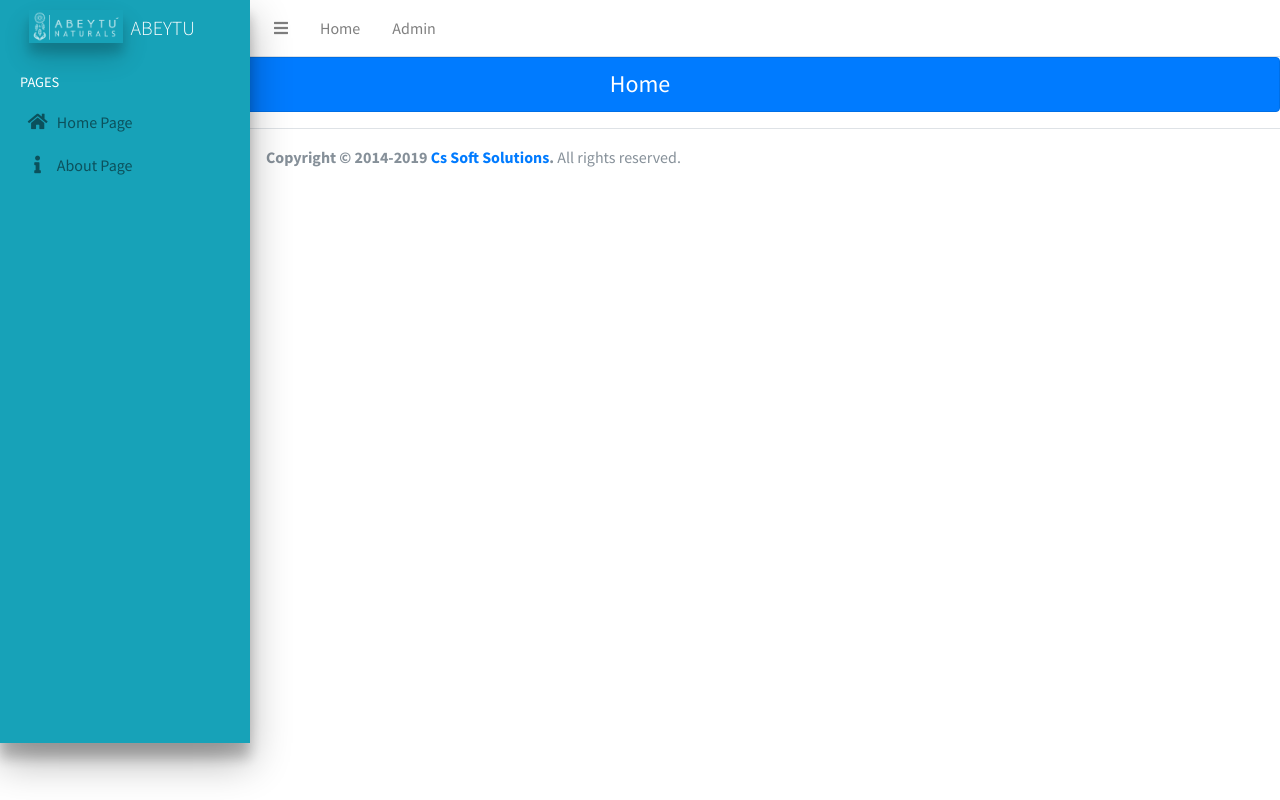
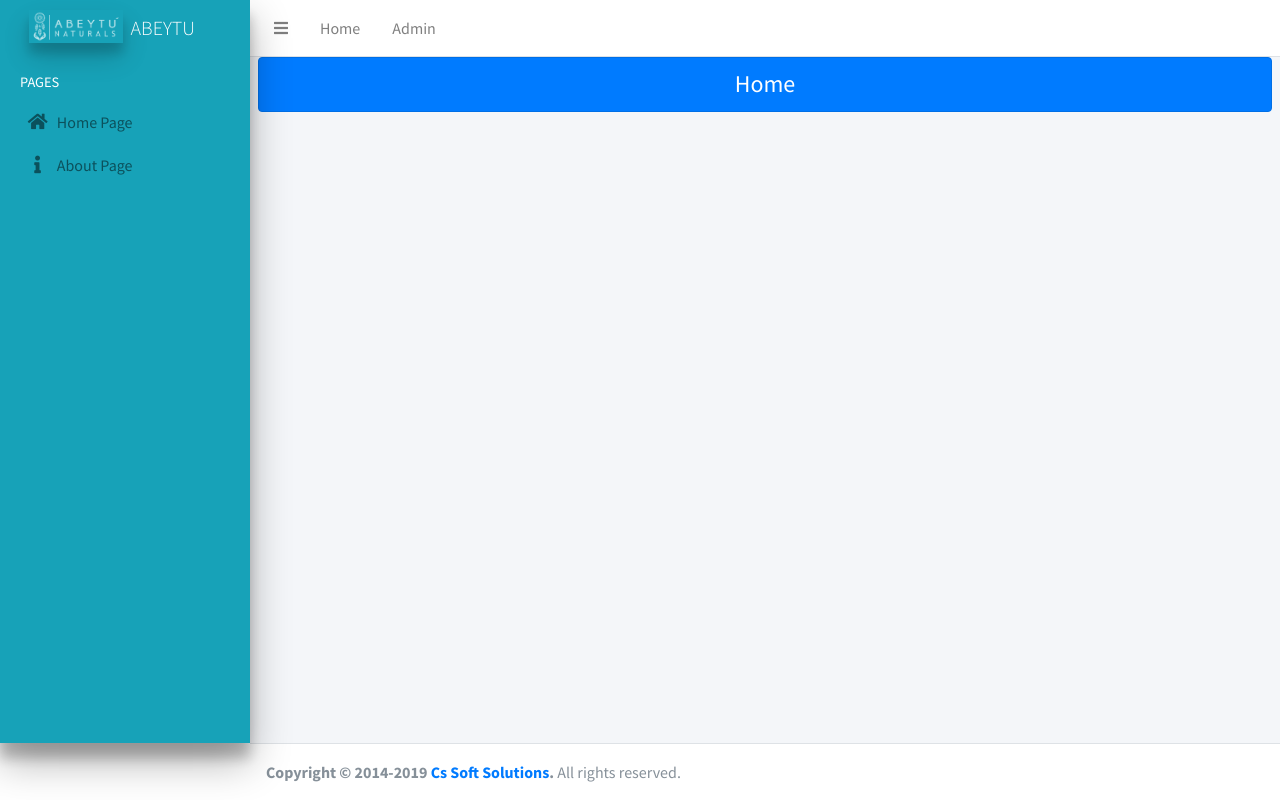
Before and after one commit to mohitbarswal/Abeytu_naturals, a Django app: template templates/Home.html in a window 1280 px wide. Run offline with Django 3.2, Linux system fonts and the light colour scheme; the template is opened without the code that fills it, so the values that code supplies are empty; some libraries are stand-ins or nearby versions.

Commit message:
content-wrapper

```diff
--- a/templates/Base.html
+++ b/templates/Base.html
@@ -83,11 +83,14 @@
       </nav>
       <!-- /.sidebar-menu -->
     </div>
-    <div>
-      {% block content %} {% endblock content %}
-    </div>
+
     <!-- /.sidebar -->
   </aside>
+  <div class="content-wrapper">
+    <section class="content">
+    {% block content %} {% endblock content %}
+  </section>
+  </div>
   <!-- /.content-wrapper -->
   <footer class="main-footer fixed">
     <strong>Copyright &copy; 2014-2019 <a href="https://www.cssoftsolutions.com/">Cs Soft Solutions</a>.</strong>
```
Also changed, not shown: db.sqlite3.
